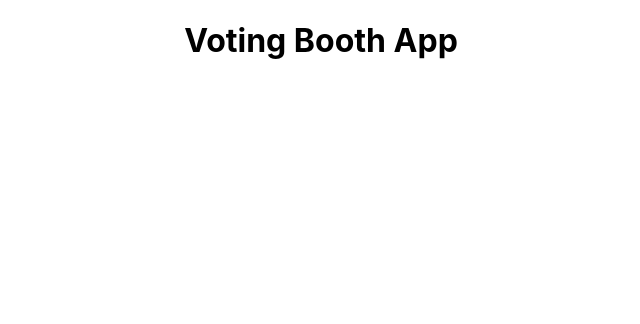
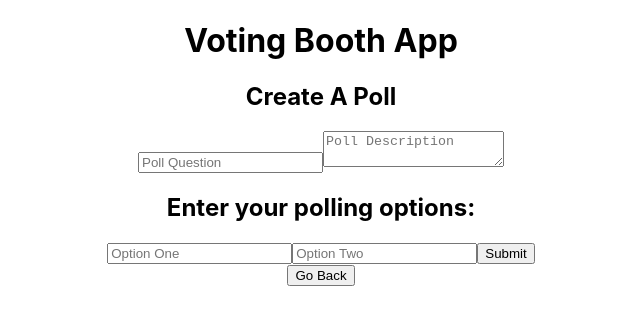
Before and after one commit to Code-Conjurers/Voting-Booth, a React (Create React App) app: page / in a window 1280 px wide. Shown: the top 324 px of the page, without its empty margins (319-959 px from the left). Built offline with nearby package versions, Linux system fonts and the light colour scheme.

Commit message:
poll creation page started

```diff
--- a/src/App.js
+++ b/src/App.js
@@ -1,9 +1,29 @@
 import './App.scss';
+import './Components/CreatePoll';
+import "firebase/compat/database";
+import firebase from 'firebase/compat/app';
+//components
+import CreatePoll from './Components/CreatePoll';
 
 function App() {
+
+  //Firebase Config
+  const firebaseConfig = {
+    apiKey: "AIzaSyDX24f-P7A7fChNLQBSNxdY25g6tZ_uKKw",
+    authDomain: "voting-booth-1005f.firebaseapp.com",
+    projectId: "voting-booth-1005f",
+    storageBucket: "voting-booth-1005f.appspot.com",
+    messagingSenderId: "864327155103",
+    appId: "1:864327155103:web:ed3c007b75d5375ca111aa"
+  };
+
+  // Initialize Firebase
+  firebase.initializeApp(firebaseConfig);
+
   return (
     <div className="App">
       <h1>Voting Booth App</h1>
+      <CreatePoll />
     </div>
   );
 }
--- /dev/null
+++ b/src/Components/CreatePoll.js
@@ -0,0 +1,13 @@
+import PollCreationPage from './PollCreationPage';
+import PollConfirmationPage from './PollConfirmationPage';
+
+function CreatePoll (){
+    return(
+        <>
+            <PollCreationPage />
+            <PollConfirmationPage />
+        </>
+    )
+}
+
+export default CreatePoll;
--- /dev/null
+++ b/src/Components/PollConfirmationPage.js
@@ -0,0 +1,8 @@
+function PollConfirmationPage (){
+    return(
+        <>
+        </>
+    )
+}
+
+export default PollConfirmationPage;
--- /dev/null
+++ b/src/Components/PollCreationPage.js
@@ -0,0 +1,106 @@
+import { useState } from "react";
+import "firebase/compat/database";
+import firebase from 'firebase/compat/app';
+
+function PollCreationPage() {
+
+    // const firebaseConfig = {
+    //     apiKey: "AIzaSyDX24f-P7A7fChNLQBSNxdY25g6tZ_uKKw",
+    //     authDomain: "voting-booth-1005f.firebaseapp.com",
+    //     projectId: "voting-booth-1005f",
+    //     storageBucket: "voting-booth-1005f.appspot.com",
+    //     messagingSenderId: "864327155103",
+    //     appId: "1:864327155103:web:ed3c007b75d5375ca111aa"
+    //   };
+
+    //   // Initialize Firebase
+    //   firebase.initializeApp(firebaseConfig);
+
+    // const [pollData, setPollData] = useState([]);
+    const [pollQuestion, setPollQuestion] = useState("");
+    const [pollDescription, setPollDescription] = useState("");
+    const [pollOptionOne, setPollOptionOne] = useState("");
+    const [pollOptionTwo, setPollOptionTwo] = useState("");
+
+    const addPoll = (e) => {
+        if (pollQuestion !== "" && pollDescription !== "" && pollOptionOne !== "" && pollOptionTwo !== "") {
+            e.preventDefault();
+            firebase.database().ref("poll").push({
+                pollQuestion: pollQuestion,
+                pollDescription: pollDescription,
+                pollOptionOne: pollOptionOne,
+                pollOptionTwo: pollOptionTwo
+            })
+            console.log("success");
+        }
+        console.log("success");
+
+        // setPollQuestion("");
+        // setPollDescription("");
+        // setPollOptionOne("");
+        // setPollOptionTwo("");
+    }
+
+    const handleQuestionChange = (e) => {
+        setPollQuestion(e.target.value);
+    };
+    const handleDescriptionChange = (e) => {
+        setPollDescription(e.target.value);
+    };
+    const handleOptionOneChange = (e) => {
+        setPollOptionOne(e.target.value);
+    };
+    const handleOptionTwoChange = (e) => {
+        setPollOptionTwo(e.target.value);
+    };
+
+    return (
+        <div>
+            <h2>Create A Poll</h2>
+            <form>
+                <input
+                    type="text"
+                    className="poll-input poll-question"
+                    name="poll-question"
+                    placeholder="Poll Question"
+                    value={pollQuestion}
+                    onChange={handleQuestionChange}
+                    aria-label="Poll Question"
+                />
+                <textarea
+                    className="poll-input poll-description"
+                    name="poll-description"
+                    placeholder="Poll Description"
+                    value={pollDescription}
+                    onChange={handleDescriptionChange}
+                    aria-label="Poll Description"
+                ></textarea>
+
+                <h2>Enter your polling options:</h2>
+
+                <input
+                    type="text"
+                    className="poll-input poll-option-one"
+                    name="poll-option-one"
+                    placeholder="Option One"
+                    value={pollOptionOne}
+                    onChange={handleOptionOneChange}
+                    aria-label="Poll Option One"
+                />
+                <input
+                    type="text"
+                    className="poll-input poll-option-two"
+                    name="poll-option-two"
+                    placeholder="Option Two"
+                    value={pollOptionTwo}
+                    onChange={handleOptionTwoChange}
+                    aria-label="Poll Option Two"
+                />
+                <button aria-label="create poll" onClick={() => addPoll ()}>Submit</button>
+            </form>
+            <button>Go Back</button>
+        </div>
+    )
+}
+
+export default PollCreationPage;
```
